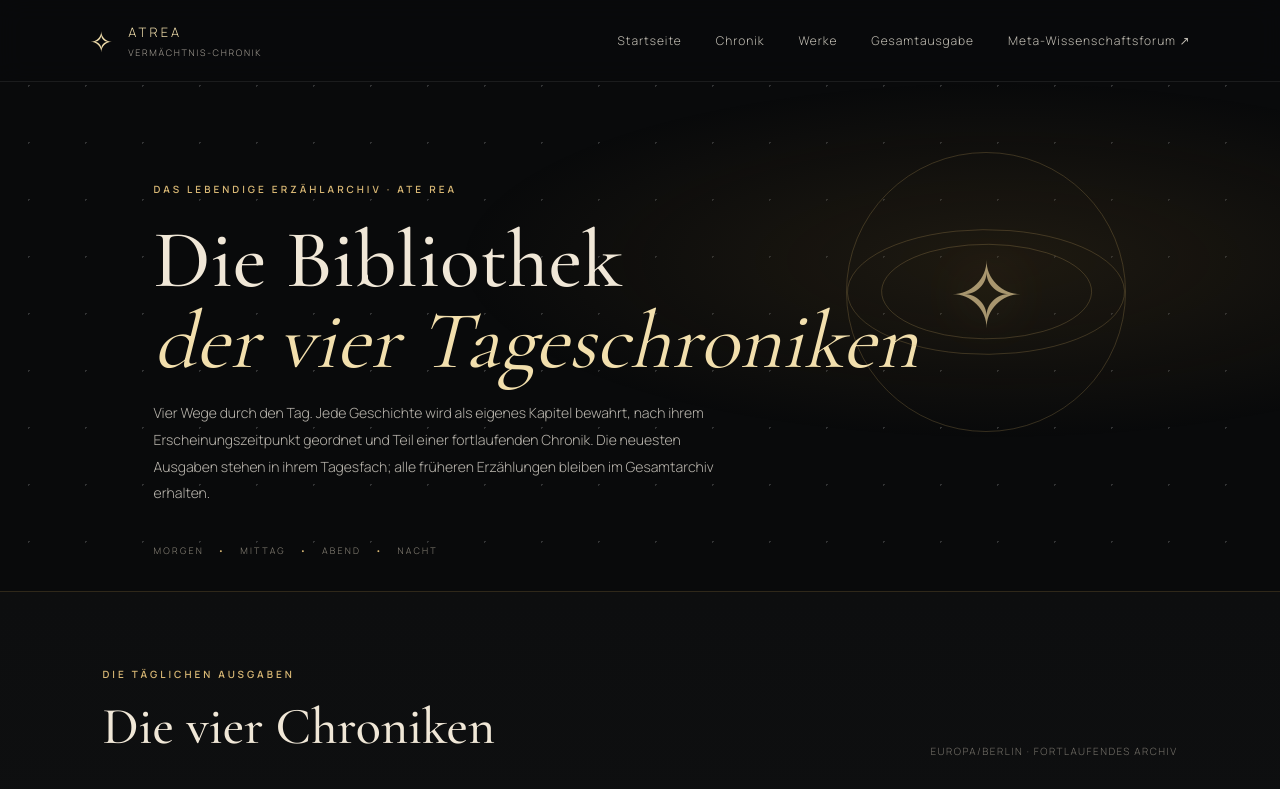
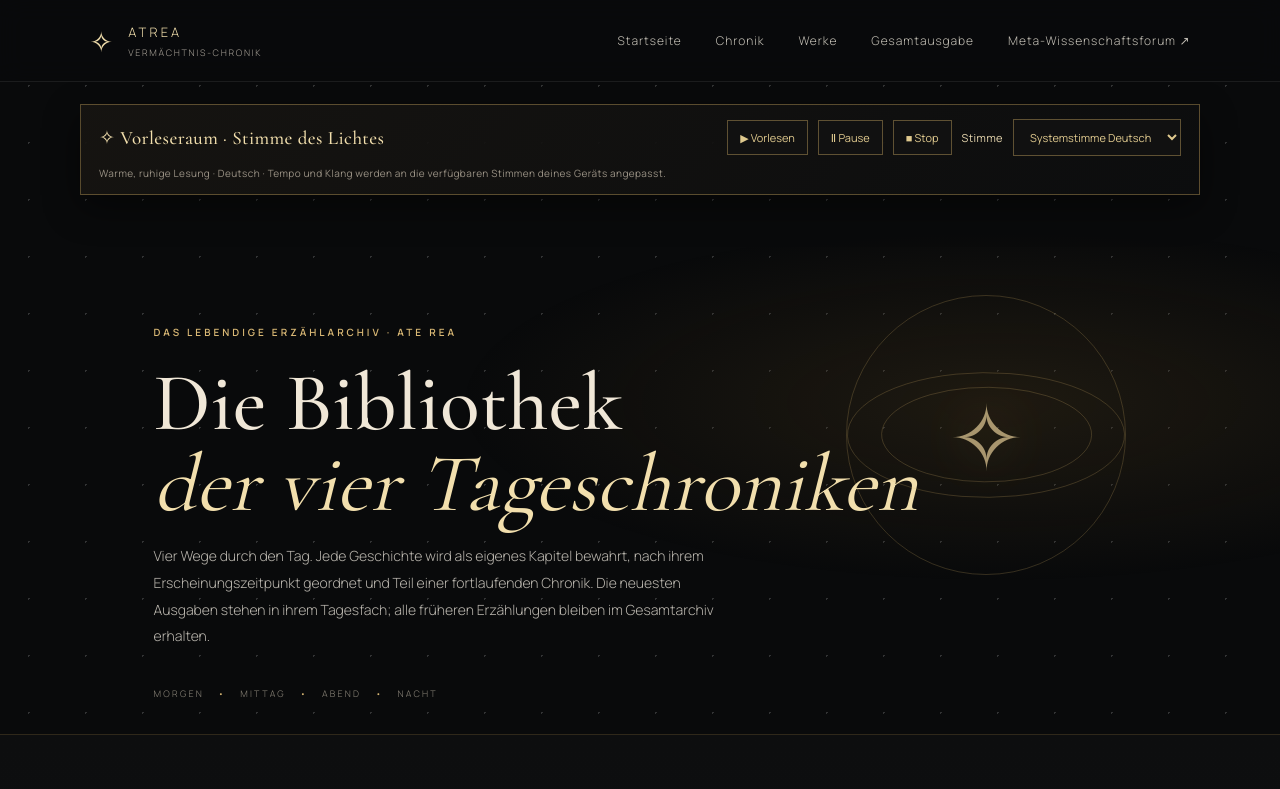
Before and after one commit to gaussa72-boop/Ate-Rea-Verm-chtnis, a website: page geschichten/index.html in a window 1280 px wide. Shown: the top 789 px of the page. Drawn offline with nearby package versions, Linux system fonts and the light colour scheme.

Commit message:
Add warm read-aloud controls to Ate Rea pages

```diff
--- a/geschichten/index.html
+++ b/geschichten/index.html
@@ -49,4 +49,5 @@
 <script>
 const menu=document.getElementById('menu'),nav=document.querySelector('nav');if(menu&&nav)menu.addEventListener('click',()=>nav.classList.toggle('open'));
 </script>
+<script src="/vorlesen.js" defer></script>
 </body></html>
```
